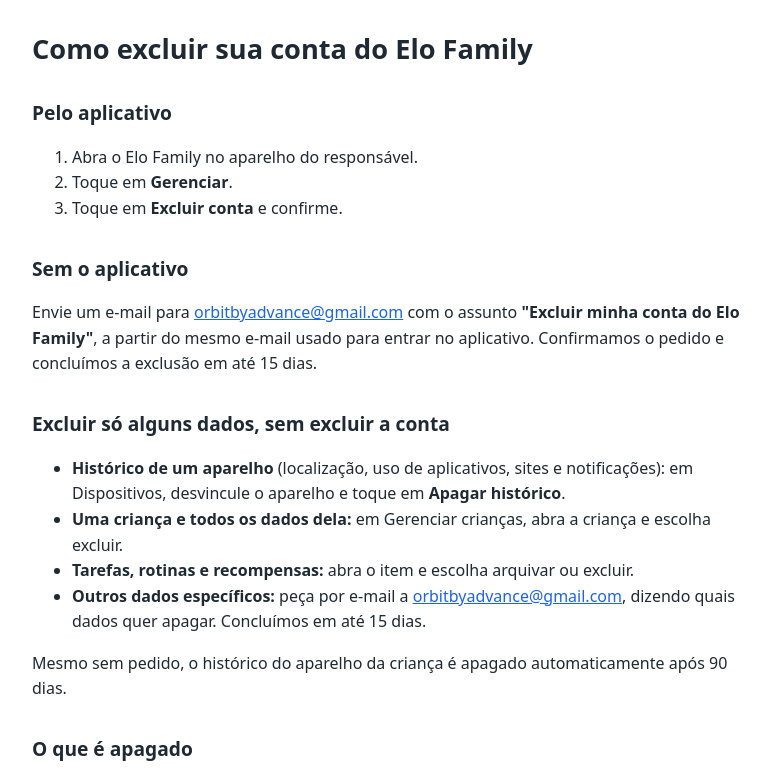
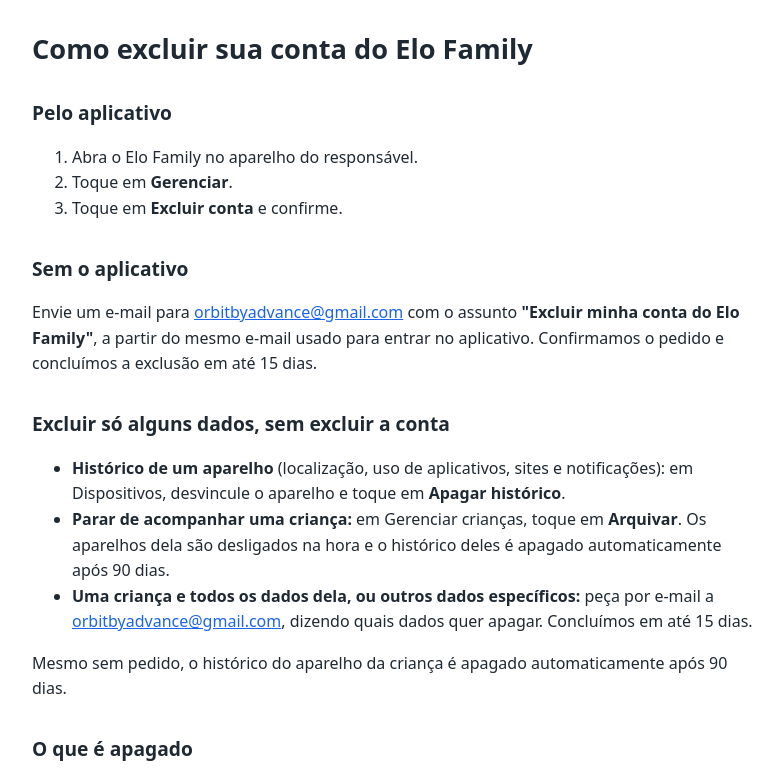
Before and after one commit to henriqueclaudecode-creator/elo-family-legal, a plain HTML site: page excluir-conta.html in a window 1280 px wide. Shown: the top 778 px of the page, without its empty margins (244-1026 px from the left). Drawn offline with Linux system fonts and the light colour scheme.

Commit message:
Ajusta exclusao parcial ao que o app oferece

```diff
--- a/excluir-conta.html
+++ b/excluir-conta.html
@@ -23,9 +23,8 @@
 <h2>Excluir só alguns dados, sem excluir a conta</h2>
 <ul>
 <li><strong>Histórico de um aparelho</strong> (localização, uso de aplicativos, sites e notificações): em Dispositivos, desvincule o aparelho e toque em <strong>Apagar histórico</strong>.</li>
-<li><strong>Uma criança e todos os dados dela:</strong> em Gerenciar crianças, abra a criança e escolha excluir.</li>
-<li><strong>Tarefas, rotinas e recompensas:</strong> abra o item e escolha arquivar ou excluir.</li>
-<li><strong>Outros dados específicos:</strong> peça por e-mail a <a href="mailto:orbitbyadvance@gmail.com">orbitbyadvance@gmail.com</a>, dizendo quais dados quer apagar. Concluímos em até 15 dias.</li>
+<li><strong>Parar de acompanhar uma criança:</strong> em Gerenciar crianças, toque em <strong>Arquivar</strong>. Os aparelhos dela são desligados na hora e o histórico deles é apagado automaticamente após 90 dias.</li>
+<li><strong>Uma criança e todos os dados dela, ou outros dados específicos:</strong> peça por e-mail a <a href="mailto:orbitbyadvance@gmail.com">orbitbyadvance@gmail.com</a>, dizendo quais dados quer apagar. Concluímos em até 15 dias.</li>
 </ul>
 <p>Mesmo sem pedido, o histórico do aparelho da criança é apagado automaticamente após 90 dias.</p>
 
```
